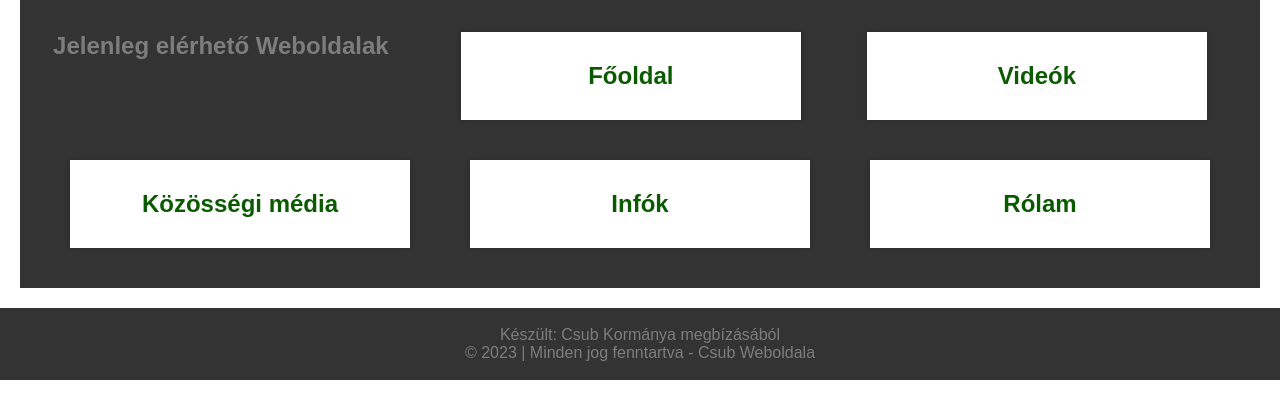
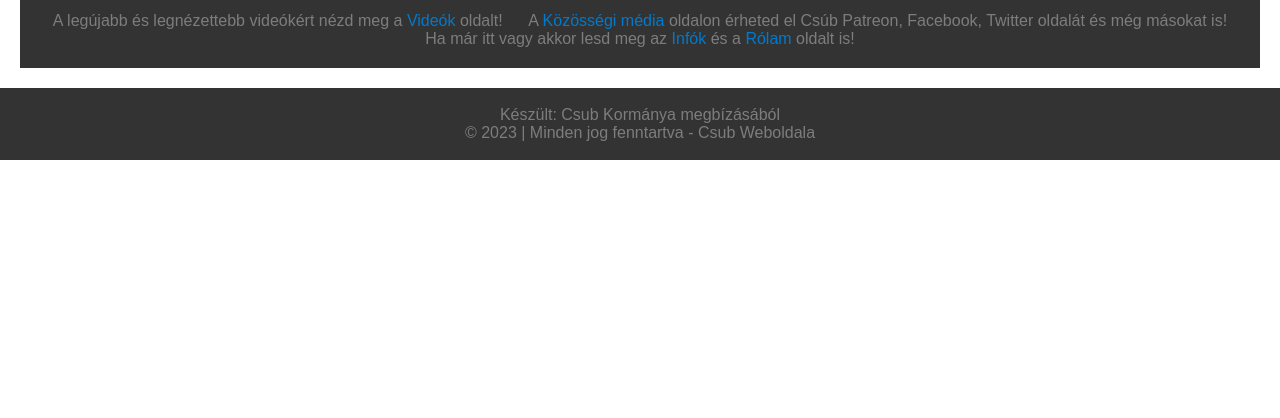
Before and after one commit to Korte-Craft/csub, a plain HTML site: page index.html in a window 1280 px wide. Shown: the part 260-678 px from the top of the page. Drawn offline with Linux system fonts and the light colour scheme; no server answers.

Commit message:
Update index.html

```diff
--- a/index.html
+++ b/index.html
@@ -31,37 +31,9 @@
             <li><a href="/about">Rólam</a></li>
         </ul>
     </nav>
-    <h2>Jelenleg elérhető Weboldalak</h2>
-    <br>
-    <br>
-    <br>
-    <br>
-    <br>
-    <a href="/index">
-        <section class="peaple">
-            <h2>Főoldal</h2>
-        </section>
-        </a>
-    <a href="/videos">
-        <section class="peaple">
-            <h2>Videók</h2>
-        </section>
-        </a>
-    <a href="/social">
-        <section class="peaple">
-            <h2>Közösségi média</h2>
-        </section>
-        </a>
-    <a href="/infos">
-        <section class="peaple">
-            <h2>Infók</h2>
-        </section>
-        </a>
-    <a href="/about">
-        <section class="peaple">
-            <h2>Rólam</h2>
-        </section>
-        </a>
+    <p>A legújabb és legnézettebb videókért nézd meg a <a href="/videos">Videók</a> oldalt!</p>
+    <p>A <a href="/social">Közösségi média</a> oldalon érheted el Csúb Patreon, Facebook, Twitter oldalát és még másokat is!</p>
+    <p>Ha már itt vagy akkor lesd meg az <a href="/infos">Infók</a> és a <a href="/about">Rólam</a> oldalt is!</p>
 </main>
     <footer>
         <p>Készült: Csub Kormánya megbízásából</p>
```
